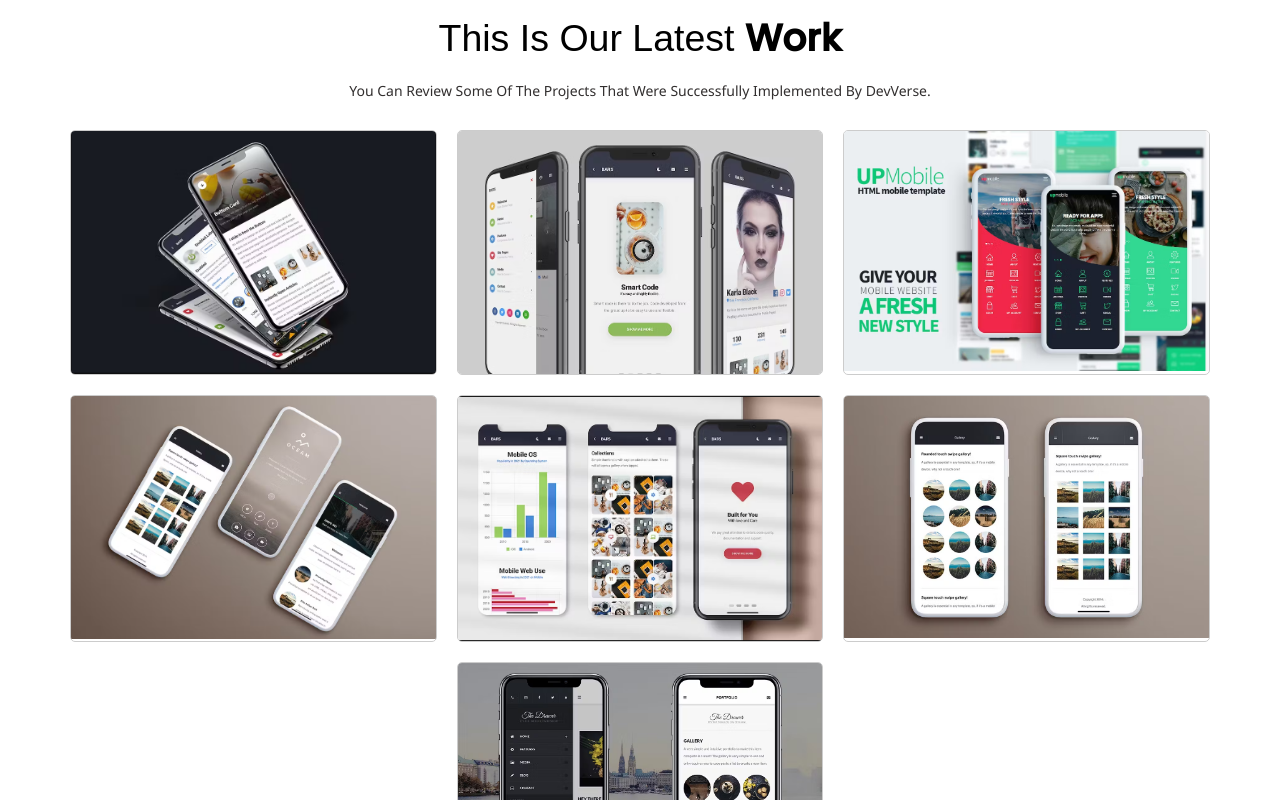
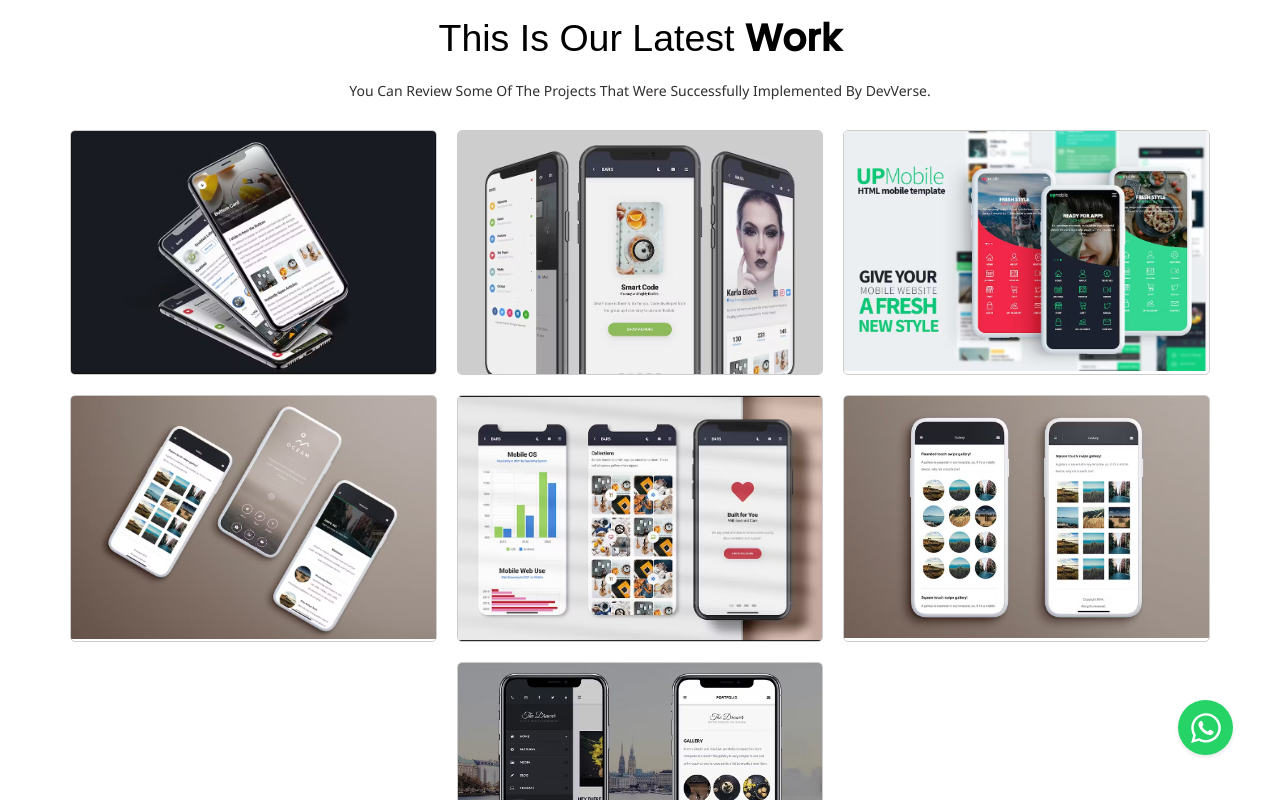
Before and after one commit to asadishaq15/DevVerse, a React (Create React App) app: page /services in a window 1280 px wide. Shown: the top 800 px of the page. Built offline with nearby package versions, Linux system fonts and the light colour scheme.

Commit message:
add chat icon

```diff
--- /dev/null
+++ b/src/components/chatIcon/chatIcon.jsx
@@ -0,0 +1,40 @@
+import React from 'react';
+import styled from '@emotion/styled';
+import { FaWhatsapp } from 'react-icons/fa';
+
+const ChatIcon = () => {
+  const handleChat = () => {
+    // Replace 'your-whatsapp-number' with your actual WhatsApp number
+    window.open('https://wa.me/your-whatsapp-number', '_blank');
+  };
+
+  return (
+    <Wrapper onClick={handleChat}>
+      <FaWhatsapp />
+    </Wrapper>
+  );
+};
+
+const Wrapper = styled.div`
+  position: fixed;
+  bottom: 45px;
+  right: 47px;
+  background-color: #25d366; /* WhatsApp green color */
+  color: #fff;
+  width: 55px;
+  height: 55px;
+  border-radius: 50%;
+  display: flex;
+  align-items: center;
+  justify-content: center;
+  font-size: 34px;
+  cursor: pointer;
+  box-shadow: 0 2px 4px rgba(0, 0, 0, 0.1);
+  transition: background-color 0.3s ease;
+
+  &:hover {
+    background-color: #128c7e; /* Darker shade of WhatsApp green */
+  }
+`;
+
+export default ChatIcon;
--- a/src/components/gotoTop/goToTop.jsx
+++ b/src/components/gotoTop/goToTop.jsx
@@ -32,7 +32,7 @@ const GoToTop = () => {
       {isVisible && (
         <TopButton className='top-btn' onClick={goToBtn}>
           <TopIcon>&#8593;</TopIcon>
-          <span>Top</span>
+          <span></span>
         </TopButton>
       )}
     </Wrapper>
@@ -41,23 +41,23 @@ const GoToTop = () => {
 
 const Wrapper = styled.section`
   position: fixed;
-  bottom: 20px;
-  right: 20px;
+  bottom: 105px;
+  right: 15px;
   z-index: 999;
 `;
 
 const TopButton = styled.button`
-  background-color: #3498db;
+  background-color: #007bff;
   color: #fff;
   border: none;
   padding: 10px 15px;
-  border-radius: 5px;
   cursor: pointer;
-  font-size: 16px;
+  font-size: 12px;
   display: flex;
   align-items: center;
   justify-content: center;
-  transition: background-color 0.3s ease;
+  box-shadow: 0 4px 8px rgba(0, 0, 0, 0.1); /* Add shadow effect */
+  transition: background-color 0.8s ease;
 
   &:hover {
     background-color: #2980b9;
--- a/src/index.js
+++ b/src/index.js
@@ -30,6 +30,8 @@ import TestimonialsBanner from './components/testimonialsPage/testimonialBanner/
 import Header from './components/navbar';
 import OneStopSolution from './components/OneStopSolution/oneStopSolution';
 import LatestWorkComponent from './components/ProjectPortfolio/recentProjects';
+import ChatIcon from './components/chatIcon/chatIcon';
+import GoToTop from './components/gotoTop/goToTop';
 
 
 const root = ReactDOM.createRoot(document.getElementById('root'));
@@ -54,12 +56,15 @@ root.render(
   {/* <FAQ/>
   <Footer/> */}
 
-{/* <TechStack/> */}
+
 {/* <TestimonialsPage/> */}
 
 {/* <TestimonialsBanner/> */}
 {/* <PortfolioStats/> */}
 <LatestWorkComponent/>
+<TechStack/>
+<ChatIcon/>
+<GoToTop/>
 {/* <FlagApp/> */}
 {/* <GetQuotePage/> */}
 {/* <ReqQuotePage/> */}
```
